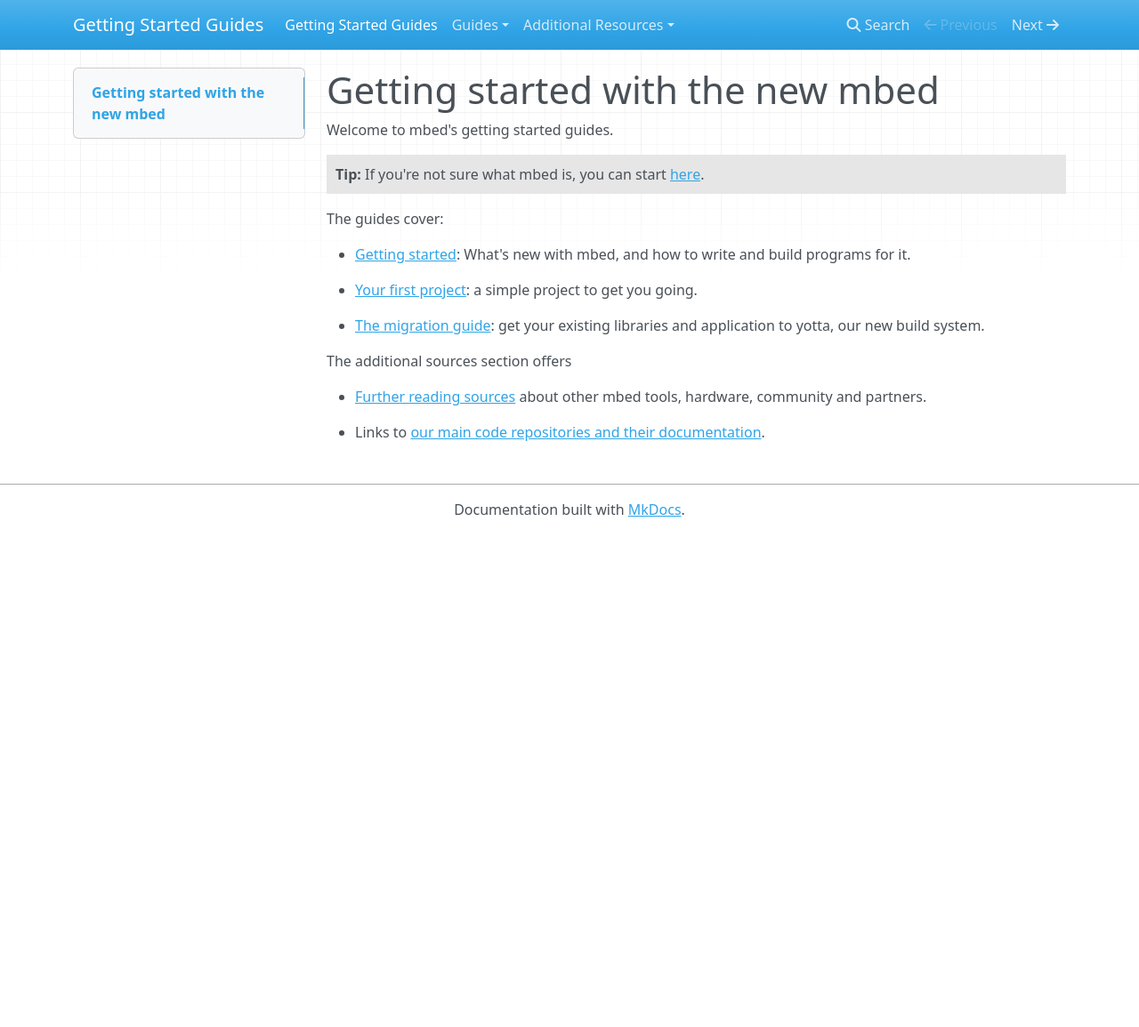
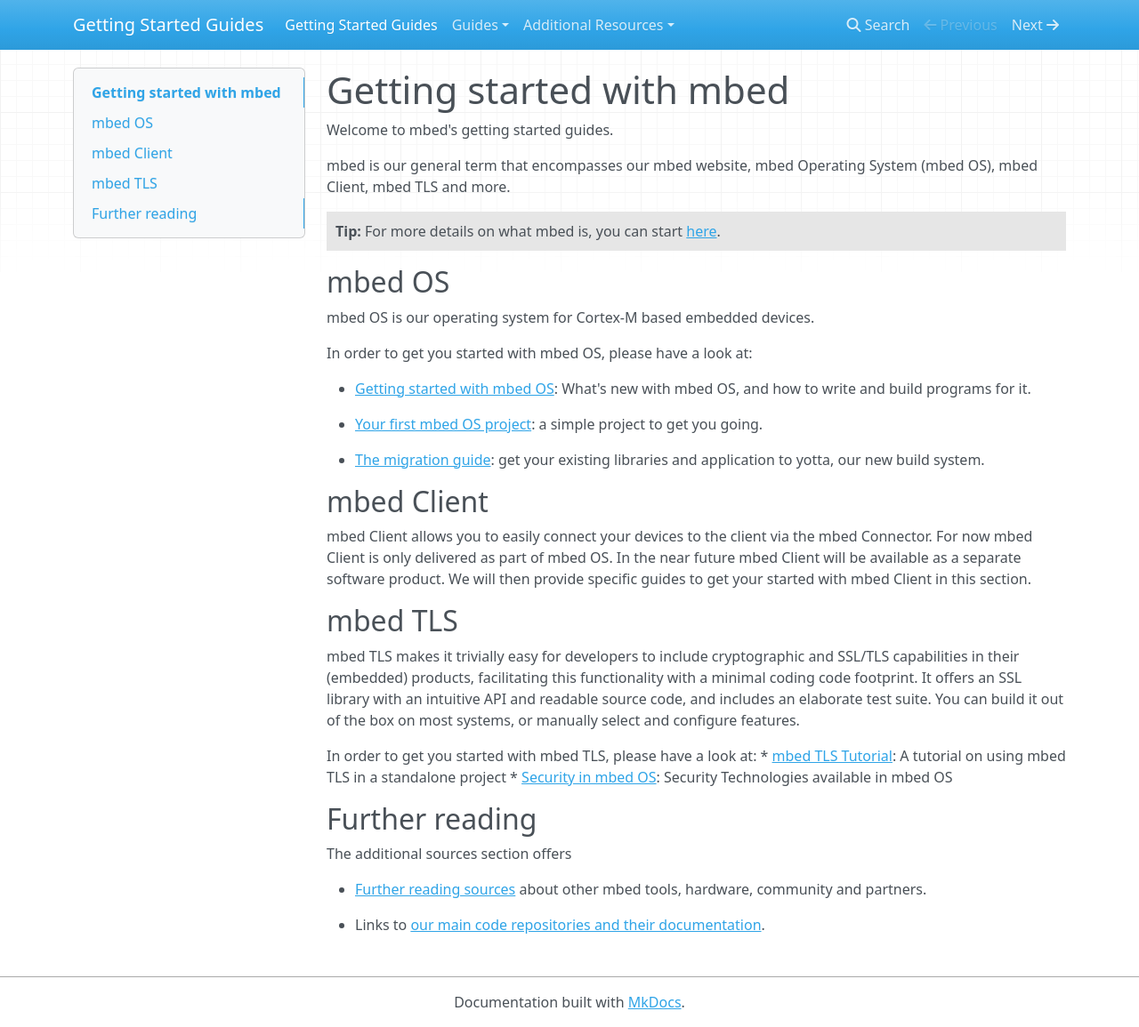
Before and after one commit to ARMmbed/GettingStartedmbedOS, an MkDocs documentation site: the page built from Docs/index.md, in a window 1280 px wide and 1155 px high. Shown: the whole window at 89% size. Built offline with MkDocs 1.6.1, drawn with Linux system fonts in a browser that asks for light colours; nearby versions of some CDN libraries; old or Windows-style settings are respelled for this version of MkDocs.

Commit message:
Split Getting Started index to cover mbed OS, mbed Client and mbed TLS.

```diff
--- a/Docs/GettingStarted.md
+++ b/Docs/GettingStartedOS.md
@@ -1,4 +1,4 @@
-# Getting started with the new mbed
+# Getting started with the new mbed OS
 
 Ah, great, you're here! Welcome to the new mbed. it's great to have you. Let's get started, shall we?
 
--- a/Docs/index.md
+++ b/Docs/index.md
@@ -1,16 +1,36 @@
-# Getting started with the new mbed
+# Getting started with mbed
 
 Welcome to mbed's getting started guides.
 
-<span style="background-color:#E6E6E6;  border:1px solid #000;display:block; height:100%; padding:10px">**Tip:** If you're not sure what mbed is, you can start [here](http://mbed.com/en/about-mbed/what-mbed/).</span>
+mbed is our general term that encompasses our mbed website, mbed Operating System (mbed OS), mbed Client, mbed TLS and more.
 
-The guides cover:
+<span style="background-color:#E6E6E6;  border:1px solid #000;display:block; height:100%; padding:10px">**Tip:** For more details on what mbed is, you can start [here](http://mbed.com/en/about-mbed/what-mbed/).</span>
 
-* [Getting started](GettingStarted.md): What's new with mbed, and how to write and build programs for it.
+## mbed OS
 
-* [Your first project](FirstProject.md): a simple project to get you going.
+mbed OS is our operating system for Cortex-M based embedded devices.
+
+In order to get you started with mbed OS, please have a look at:
+
+* [Getting started with mbed OS](GettingStartedOS.md): What's new with mbed OS, and how to write and build programs for it.
+
+* [Your first mbed OS project](FirstProjectOS.md): a simple project to get you going.
 
 * [The migration guide](MigrationGuide.md): get your existing libraries and application to yotta, our new build system.
+
+## mbed Client
+
+mbed Client allows you to easily connect your devices to the client via the mbed Connector. For now mbed Client is only delivered as part of mbed OS. In the near future mbed Client will be available as a separate software product. We will then provide specific guides to get your started with mbed Client in this section.
+
+## mbed TLS
+
+mbed TLS makes it trivially easy for developers to include cryptographic and SSL/TLS capabilities in their (embedded) products, facilitating this functionality with a minimal coding code footprint. It offers an SSL library with an intuitive API and readable source code, and includes an elaborate test suite. You can build it out of the box on most systems, or manually select and configure features.
+
+In order to get you started with mbed TLS, please have a look at:
+* [mbed TLS Tutorial](https://tls.mbed.org/kb/how-to/mbedtls-tutorial): A tutorial on using mbed TLS in a standalone project
+* [Security in mbed OS](http://mbed.com/en/technologies/security/): Security Technologies available in mbed OS
+
+## Further reading
 
 The additional sources section offers
 
```
Also changed, not shown: Docs/FirstProjectOS.md (renamed from Docs/FirstProject.md).
